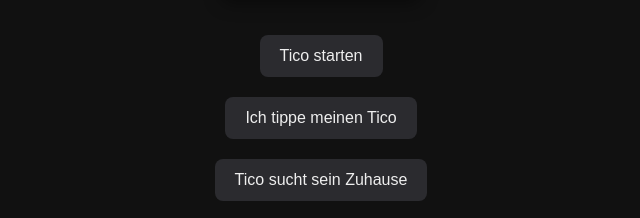
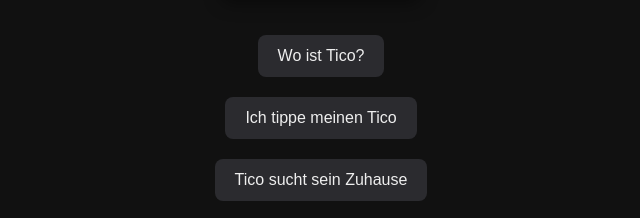
Before and after one commit to lukassk87-hash/Tippi, a website: page www/index.html in a window 1280 px wide. Shown: the part 370-588 px from the top of the page, 319-959 px from the left. Drawn offline with Linux system fonts and the light colour scheme.

Commit message:
Aktualisieren von index.html

```diff
--- a/www/index.html
+++ b/www/index.html
@@ -14,7 +14,7 @@
 
     <img id="menuImage" src="resources/start.png" alt="Startbild">
 
-    <button class="menuBtn" onclick="location.href='game.html'">Tico starten</button>
+    <button class="menuBtn" onclick="location.href='game.html'">Wo ist Tico?</button>
     <button class="menuBtn" onclick="location.href='pack.html'">Ich tippe meinen Tico</button>
     <button class="menuBtn" onclick="location.href='miss.html'">Tico sucht sein Zuhause</button>
     <button class="menuBtn" onclick="location.href='boom.html'">Tico wird sauer</button>
```
